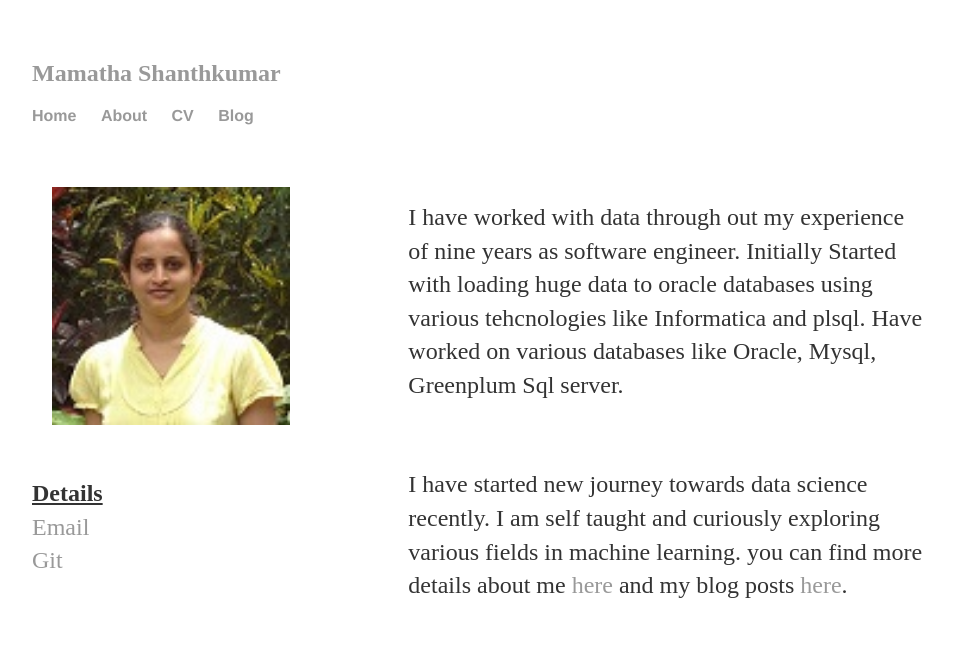
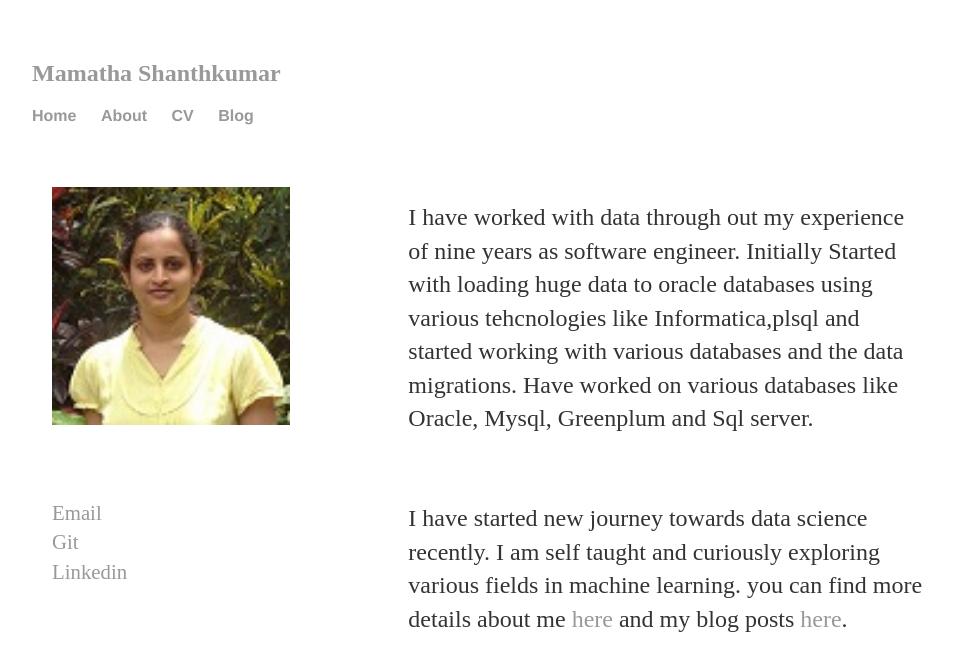
Before and after one commit to Mamathashanthkumar/mamathashanthkumar.github.io, a Jekyll site: the page built from index.html, in a window 1280 px wide. Shown: the top 671 px of the page, without its empty margins (160-1113 px from the left). Built offline with Jekyll 4.4.1, drawn with Linux system fonts in a browser that asks for light colours.

```diff
--- a/about/index.html
+++ b/about/index.html
@@ -3,5 +3,8 @@
 title: Mamatha Shanthkumar
 ---
 <div class="blurb">
-	<h1>This is about page!</h1>
+	<p>I am very simple person, who believe in leading as simple life as it should be.I know the technologies are there to make the human life better, but when anything excersized without caution/ not in limits, it would cause more damage than the advantage it is intended to gain. </p><br/>
+
+	<p>Living in Bangalore city wth challenges like water shortage, pollution and over population, i always wish to live in a place without causing much damage to nature like any other creature on earth.I love nature, morning walks in Lal bagh and visiting any place which is full of green. Trying out small eateries in south bangalore is also one of my hobby.
+	</p><br/>
 </div><!-- /.blurb -->
--- a/index.html
+++ b/index.html
@@ -7,11 +7,11 @@
   <br>
   <img src="/images/mamatha.jpg" height=70% width=70% style="margin:10px 20px 10px 20px">
   <br/>
-  <br/>
 
-  <p style="margin:20px 30px 20px 0px;font-size:150%"><b><u>Details</u></b>  <br/>
+  <p style="margin:30px 40px 40px 20px;font-size:130%"> <br/>
   <a href="mailto:mamatha733@gmail@gmail.com">Email</a><br/>
-  <a href="https://github.com/mamathashanthkumar">Git</a>
+  <a href="https://github.com/mamathashanthkumar">Git</a><br/>
+  <a href="https://www.linkedin.com/in/mamatha-s-26970118/">Linkedin</a>
   </p>
 
 </div>
@@ -23,7 +23,7 @@
 
   <p>
    I have worked with data through out my experience of nine years as software engineer. Initially Started with loading huge data to oracle databases using various
-   tehcnologies like Informatica and plsql. Have worked on various databases like Oracle, Mysql, Greenplum Sql server.
+   tehcnologies like Informatica,plsql and started working with various databases and the data migrations. Have worked on various databases like Oracle, Mysql, Greenplum and Sql server.
   </p>
 
   <br/>
```
